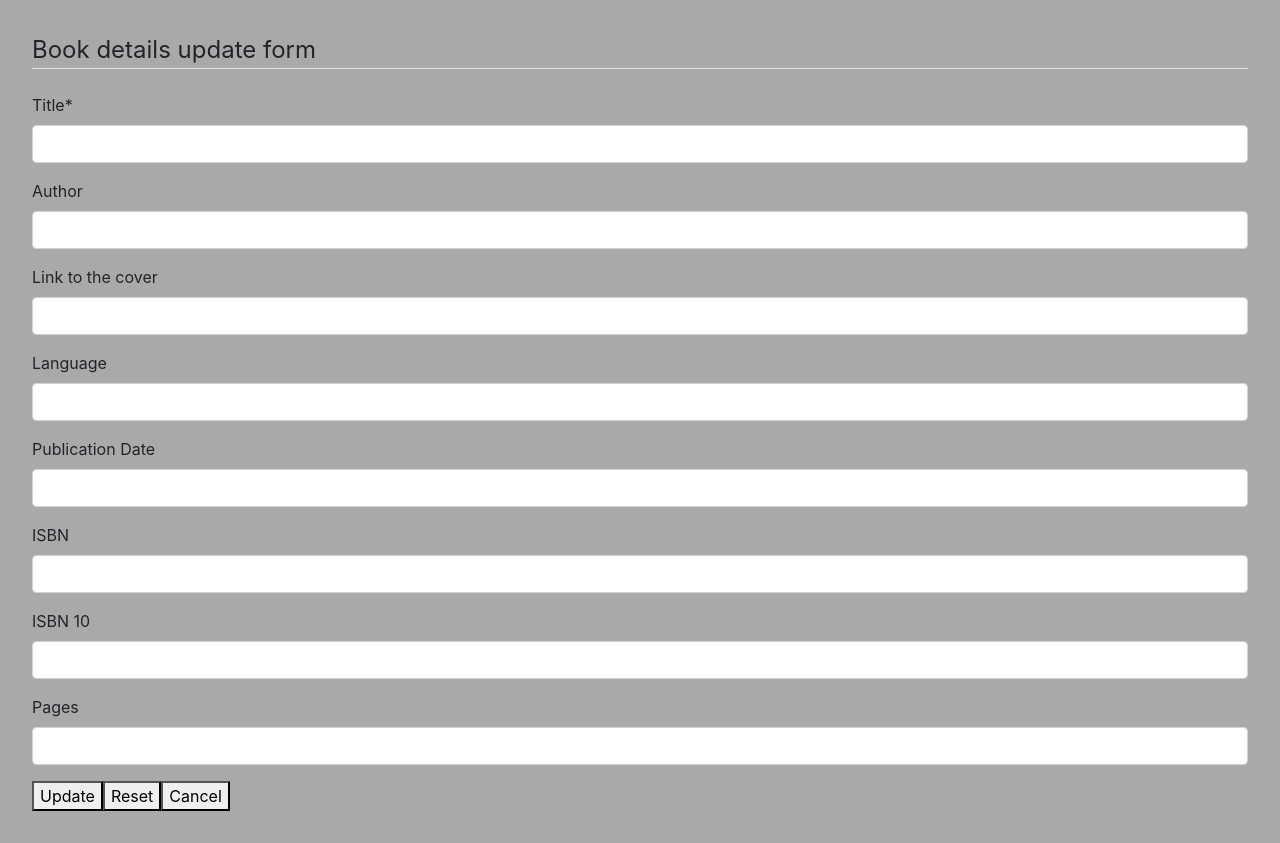
After one commit to nixonsparrow/BookWorm, a Django app: page /book/new in a window 1280 px wide. The commit adds this page. Run offline with Django 4.2, Linux system fonts and the light colour scheme; some libraries are stand-ins or nearby versions.

Commit message:
Book add/update form, extract base.html

```diff
--- a/books/static/css/main.css
+++ b/books/static/css/main.css
@@ -1,6 +1,6 @@
 body {
     background-color: darkgrey;
-    margin-top: 5rem;
+    margin: 2rem;
 }
 
 .book-container {
--- /dev/null
+++ b/books/templates/books/base.html
@@ -0,0 +1,17 @@
+{% load static %}
+<html>
+
+    <!-- Bootstrap CSS -->
+    <link rel="stylesheet" href="https://stackpath.bootstrapcdn.com/bootstrap/4.4.1/css/bootstrap.min.css"
+          integrity="sha384-Vkoo8x4CGsO3+Hhxv8T/Q5PaXtkKtu6ug5TOeNV6gBiFeWPGFN9MuhOf23Q9Ifjh" crossorigin="anonymous">
+
+
+    <!-- main CSS -->
+    <link rel="stylesheet" type="text/css" href="{% static 'css/main.css' %}">
+
+    <body>
+        {% block content %}
+        {% endblock content %}
+    </body>
+
+</html>
--- /dev/null
+++ b/books/templates/books/book_form.html
@@ -0,0 +1,24 @@
+{% extends 'books/base.html' %}
+{% load static %}
+{% load crispy_forms_tags %}
+{% block content %}
+        <form method="POST">
+            {% csrf_token %}
+            <fieldset class="">
+                <legend class="border-bottom mb-4">Book details update form</legend>
+                    {{ form|crispy }}
+            </fieldset>
+            <div class="d-flex">
+                <button class="" type="submit">Update</button>
+                <button class="" type="reset">Reset</button>
+                <a href="{% url 'book-list' %}">
+                    <button class="" type="button">Cancel</button>
+                </a>
+                {% if delete_button %}
+                <a href="{% url 'book-delete' book.id %}">
+                    <button class="" type="button">Delete</button>
+                </a>
+                {% endif %}
+            </div>
+        </form>
+{% endblock content %}
--- a/books/templates/books/search_results.html
+++ b/books/templates/books/search_results.html
@@ -1,8 +1,10 @@
+{% extends 'books/base.html' %}
 {% load static %}
+{% block content %}
 
 <div id="search_results" align="center" class="col-md-12 d-flex align-content flex-wrap">
 {% for book in books %}
-    <a href="#">
+    <a href="{% url 'book-update' book.id %}">
     <div class="mt-3 ml-2 d-flex book-container">
         <div>
         {% if book.cover_link %}
@@ -34,3 +36,4 @@
         </div>
     {% endfor %}
 </div>
+{% endblock content %}
--- a/books/urls.py
+++ b/books/urls.py
@@ -1,7 +1,10 @@
-from django.urls import path, include
-from books.views import BooksListView
+from django.urls import path
+from books.views import BooksListView, BookUpdateView, BookCreateView, BookDeleteView
 
 urlpatterns = [
     path('', BooksListView.as_view(), name='book-list'),
     path('search/', BooksListView.as_view(template_name='books/search_results.html'), name='search'),
+    path('book/new', BookCreateView.as_view(), name='book-create'),
+    path('book/<int:pk>', BookUpdateView.as_view(), name='book-update'),
+    path('book/<int:pk>/delete', BookDeleteView.as_view(), name='book-delete'),
 ]
--- a/books/views.py
+++ b/books/views.py
@@ -1,6 +1,6 @@
-from django.shortcuts import render
+from django.shortcuts import render, reverse
 from django.views.generic.edit import FormMixin
-from django.views.generic import ListView
+from django.views.generic import ListView, CreateView, UpdateView, DeleteView
 from books.models import Book
 from books.forms import SearchForm
 
@@ -15,9 +15,9 @@ class BooksListView(ListView, FormMixin):
     def post(self, request, *args, **kwargs):
         data = self.get_form_kwargs()['data']
 
-        title = data['title']
-        author = data['author']
-        language = data['language']
+        title = data['title'].replace(' ', '')
+        author = data['author'].replace(' ', '')
+        language = data['language'].replace(' ', '')
         date_from = data['date-from']
         date_to = data['date-to']
 
@@ -43,3 +43,24 @@ class BooksListView(ListView, FormMixin):
             'date_from_searched': date_from,
             'date_to_searched': date_to,
             })
+
+
+class BookUpdateView(UpdateView):
+    model = Book
+    fields = '__all__'
+    extra_context = {'delete_button': True}
+
+    def get_success_url(self):
+        return reverse('book-list')
+
+
+class BookCreateView(CreateView):
+    model = Book
+    fields = '__all__'
+
+    def get_success_url(self):
+        return reverse('book-list')
+
+
+class BookDeleteView(DeleteView):
+    model = Book
```
Also changed, not shown: books/templates/books/book_list.html (+3 -14 lines), books/templates/books/book_confirm_delete.html (added).
